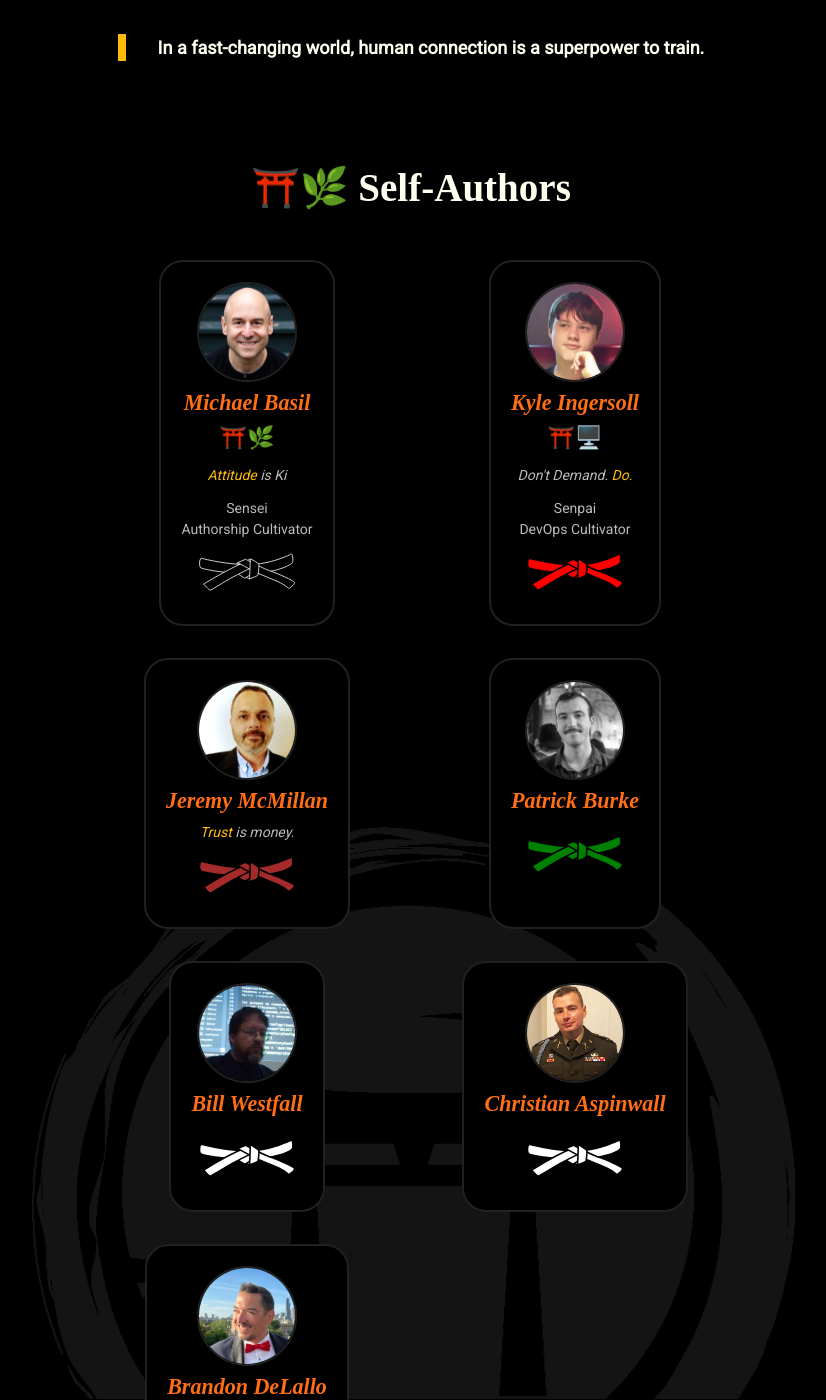
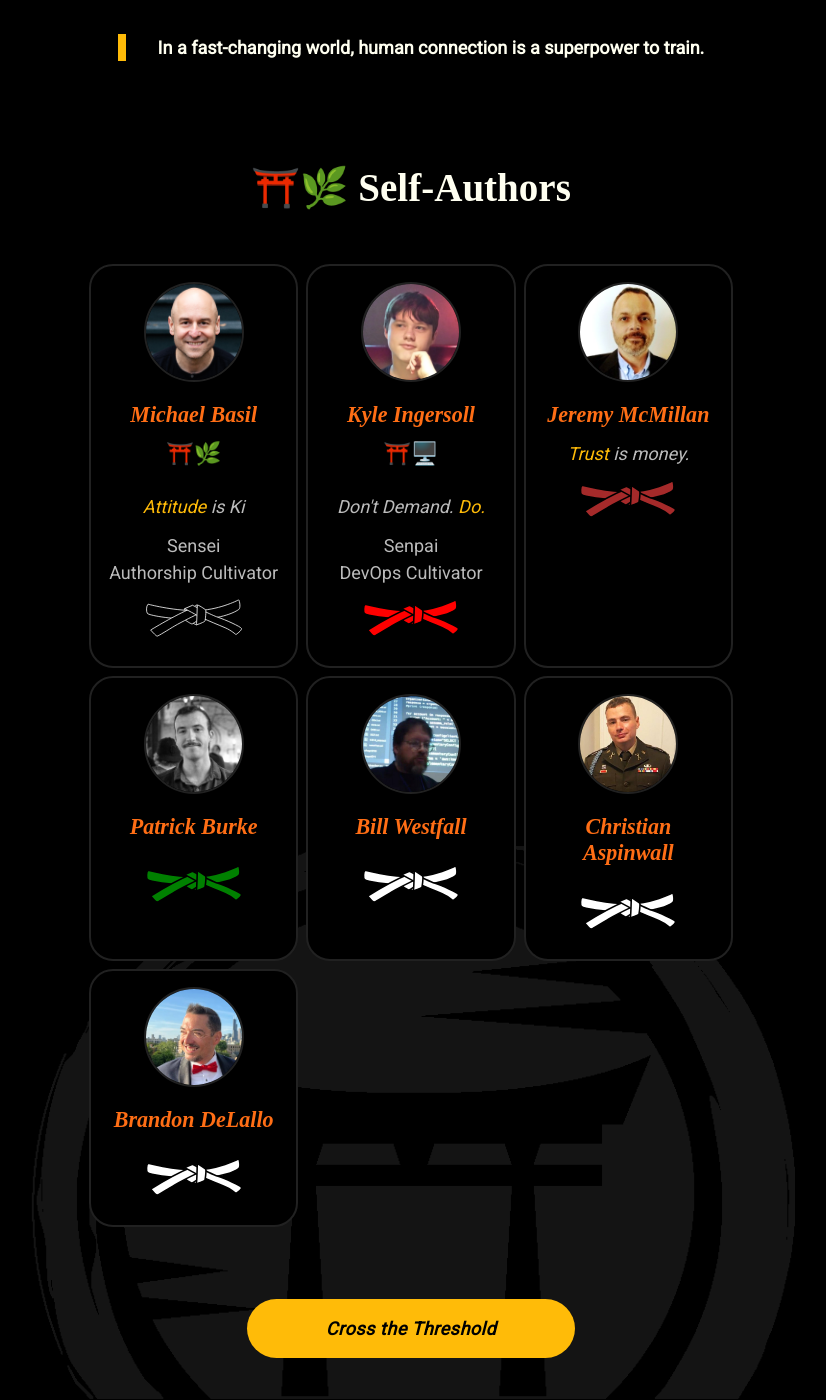
Before and after one commit to mindset-dojo/mindset-dojo.github.io, a Jekyll site: the page built from mission.md, in a window 1280 px wide and 1400 px high, scrolled down 1734 px. Shown: the whole window, without its empty margins (229-1055 px from the left). Built offline with Jekyll 4.4.1, drawn with Linux system fonts in a browser that asks for light colours; some web fonts are replaced.

Commit message:
feat: form rendering as cards

```diff
--- a/_includes/sections/_dispatch.html
+++ b/_includes/sections/_dispatch.html
@@ -12,7 +12,9 @@
     {% include sections/authors.html section=section authors=one_author %}
 
   {%- when 'authors' -%}
-    {% include sections/authors.html section=section %}
+    <section class="md-flow card-stream">
+      {% include sections/authors.html section=section %}
+    </section>
 
   {%- when 'collection-item' -%}
     {% include sections/collection-item.html section=section data=data %}
--- a/_includes/sections/authors.html
+++ b/_includes/sections/authors.html
@@ -1,7 +1,7 @@
 {%- comment -%}
 Authors grid section — collection-only, strict slug mode.
 
-Renders a grid of author cards inside <div class="md-authors">…</div>.
+Renders author cards via the shared card-stream layout.
 
 Data sources:
 - Default: all docs from the `authors` collection → `site.authors`.
@@ -104,13 +104,17 @@
   {%- endif -%}
 {%- endif -%}
 
-<div class="md-authors">
+{%- assign author_cards = "" | split:"|" -%}
 {%- for e in entries -%}
   {%- assign parts = e | split:'|' -%}
   {%- assign slug  = parts[2] -%}
   {%- assign doc   = site.authors | where:"slug", slug | first -%}
   {%- if doc -%}
-      {% include sections/author.html author=doc %}
+    {%- assign author_cards = author_cards | push: doc -%}
   {%- endif -%}
 {%- endfor -%}
-</div>
+
+{% include sections/card-grid.html
+  items=author_cards
+  item_partial="sections/author.html"
+  wrapper_class="card-grid-authors" %}
--- /dev/null
+++ b/_includes/sections/card-grid.html
@@ -0,0 +1,47 @@
+{%- comment -%}
+Reusable card grid wrapper. Accepts:
+  items: array of documents to render
+  item_partial: include path to render each card
+  initial_limit: hide cards beyond this index (for Show All)
+  total_count: size of the full list (defaults to items.size)
+  wrapper_class: optional extra classes on the grid container
+{%- endcomment -%}
+
+{%- assign items = include.items | default: "" -%}
+{%- assign item_partial = include.item_partial | default: "sections/collection-item.html" -%}
+{%- assign initial_limit = include.initial_limit | default: nil -%}
+{%- assign total_count = include.total_count | default: nil -%}
+{%- assign grid_class = "card-stream-grid" -%}
+{%- if include.wrapper_class and include.wrapper_class != "" -%}
+  {%- assign grid_class = grid_class | append: " " | append: include.wrapper_class -%}
+{%- endif -%}
+
+{%- assign items_array = items | array -%}
+{%- assign total_items = total_count | default: items_array | size -%}
+
+{%- if total_items == 1 -%}
+  {%- assign grid_class = grid_class | append: " card-grid-single" -%}
+{%- elsif total_items == 2 -%}
+  {%- assign grid_class = grid_class | append: " card-grid-double" -%}
+{%- endif -%}
+
+{%- if items_array and items_array != empty -%}
+  <div class="{{ grid_class }}">
+    {%- for item in items_array -%}
+      {%- assign hide_item = false -%}
+      {%- if initial_limit and total_items > initial_limit and forloop.index0 >= initial_limit -%}
+        {%- assign hide_item = true -%}
+      {%- endif -%}
+      <div class="collection-stream-item card-stream-item{% if hide_item %} is-hidden{% endif %}" data-collection-item>
+        {%- case item_partial -%}
+          {%- when "sections/form-card.html" -%}
+            {% include sections/form-card.html post=item %}
+          {%- when "sections/author.html" -%}
+            {% include sections/author.html author=item %}
+          {%- else -%}
+            {% include sections/collection-item.html post=item %}
+        {%- endcase -%}
+      </div>
+    {%- endfor -%}
+  </div>
+{%- endif -%}
--- a/assets/css/04-components-3-content.css
+++ b/assets/css/04-components-3-content.css
@@ -3,48 +3,34 @@
      Authors cards
      ======================= */
 
-  /* (Ensure a blank line above this rule for Stylelint) */
-  .md-authors section h2 + ul {
-    text-align: center;
-    align-self: center;
-    margin-bottom: 12px;
-    padding: 0;
-  }
-
-  /* (Ensure a blank line above this rule for Stylelint) */
-  .md-authors section.md-author-card > p {
-    text-align: center;
-    margin: 0 0 12px;
-  }
-
-  .md-authors section.md-author-card > p.author-card-mantra {
-    font-style: italic;
-  }
-
   .collection-stream-item.is-hidden {
     display: none;
   }
 
-  .md-authors {
-    display: grid;
-    align-items: initial;
-    grid-template-columns: repeat(auto-fit, minmax(240px, 1fr));
-    grid-gap: 12px;
-    justify-items: center;
+  .card-grid-authors .md-author-card {
+    border: 2px solid var(--border-dark-color);
+    border-radius: 24px;
+    padding: 16px;
+    background-color: var(--dark-color-primary);
+    display: flex;
+    flex-direction: column;
+    gap: 12px;
+    text-align: center;
+    min-height: 100%;
+    height: 100%;
+    width: 100%;
+    margin: 0;
   }
 
-  .md-authors section {
-    border: 2px solid var(--border-dark-color);
-    border-radius: 24px;
-    padding: 20px;
-    background-color: var(--dark-color-primary);
-    max-width: 300px;
-    display: flex;
-    flex-direction: column;
-    font-size: 14px;
+  .card-grid-authors .md-author-card > p {
+    margin: 0;
   }
 
-  .md-authors section > img {
+  .card-grid-authors .md-author-card > p.author-card-mantra {
+    font-style: italic;
+  }
+
+  .card-grid-authors .md-author-card > img {
     width: 100px;
     height: 100px;
     border: 2px solid var(--border-dark-color);
@@ -54,19 +40,27 @@
     overflow: hidden;
   }
 
-  .md-authors section.md-author-card > h2 {
+  .card-grid-authors .md-author-card > h2 {
     font-size: var(--h4);
+    margin: 0;
   }
 
-  .md-authors section h2 + ul li {
+  .card-grid-authors .md-author-card h2 + ul {
+    text-align: center;
+    align-self: center;
+    margin: 0 0 12px;
+    padding: 0;
+  }
+
+  .card-grid-authors .md-author-card h2 + ul li {
     display: inline;
   }
 
-  .md-authors section h2 + ul li:not(:last-of-type)::after {
+  .card-grid-authors .md-author-card h2 + ul li:not(:last-of-type)::after {
     content: ", ";
   }
 
-  .md-authors section .md-group {
+  .card-grid-authors .md-author-card .md-group {
     display: flex;
     flex-direction: row;
     align-items: center;
@@ -76,7 +70,7 @@
     font-size: 0;
   }
 
-  .md-authors section.md-author-card h3.author-card-emoji-signature {
+  .card-grid-authors .md-author-card h3.author-card-emoji-signature {
     text-align: center;
     font-size: var(--h4);
   }
@@ -86,15 +80,35 @@
      ======================= */
 
   .card-stream-grid {
-    display: grid;
-    grid-template-columns: repeat(auto-fit, minmax(200px, 1fr));
+    display: inline-grid;
+    grid-template-columns: repeat(auto-fit, minmax(200px, 230px));
     gap: 8px;
-    width: 100%;
-    align-self: stretch;
+    width: auto;
+    max-width: 100%;
+    align-items: stretch;
+    justify-content: center;
+    justify-items: center;
+    margin: 24px auto 0;
+  }
+
+  .card-grid-single,
+  .card-grid-double {
+    justify-content: center;
+  }
+
+  .card-grid-single .card-stream-item {
+    grid-column: 2 / 3;
+  }
+
+  .card-grid-double .card-stream-item:nth-child(odd):last-child {
+    grid-column: 2 / 3;
   }
 
   .card-stream-item {
     display: flex;
+    height: 100%;
+    width: 100%;
+    max-width: 230px;
   }
 
   .form-card {
@@ -112,7 +126,7 @@
 
   @media (min-width: 768px) {
     .card-stream-grid {
-      grid-template-columns: repeat(3, minmax(0, 1fr));
+      grid-template-columns: repeat(3, minmax(0, 230px));
     }
   }
 
```
Also changed, not shown: _includes/sections/collection-stream.html (+10 -6 lines). Lines whose indentation alone changed are shown as unchanged.
